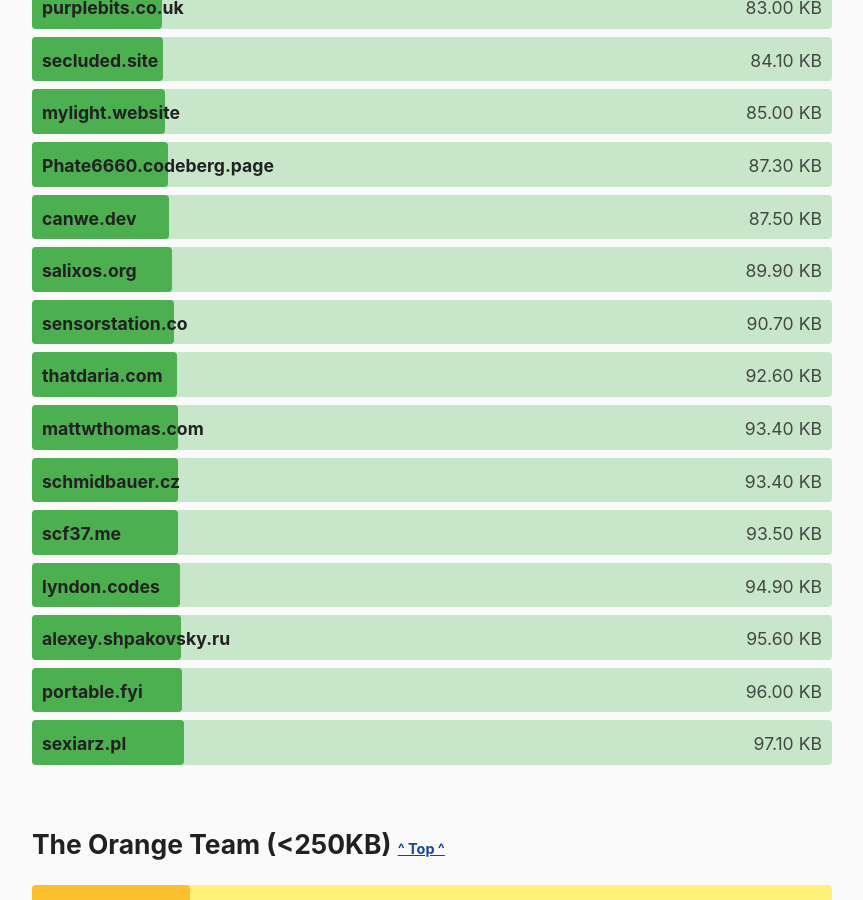
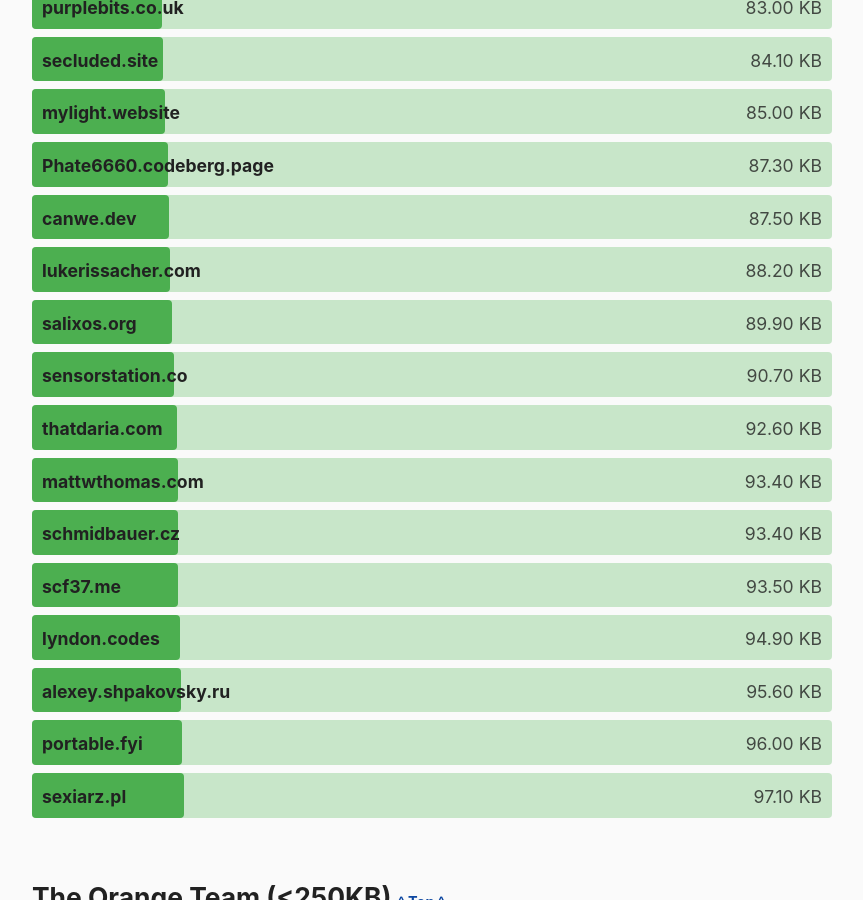
Before and after one commit to kevquirk/512kb.club, a Jekyll site: the page built from index.md, in a window 1280 px wide and 900 px high, scrolled down 11739 px. Shown: the whole window, without its empty margins (208-1071 px from the left). Built offline with Jekyll 4.4.1, drawn with Linux system fonts in a browser that asks for light colours.

Commit message:
Update sites.yml

```diff
--- a/_data/sites.yml
+++ b/_data/sites.yml
@@ -968,6 +968,11 @@
   size: 228
   last_checked: 2021-12-29
 
+- domain: lukerissacher.com
+  url: https://lukerissacher.com/blog
+  size: 88.2
+  last_checked: 2022-01-29
+
 - domain: lukesempire.com
   url: https://lukesempire.com/
   size: 77.5
```
